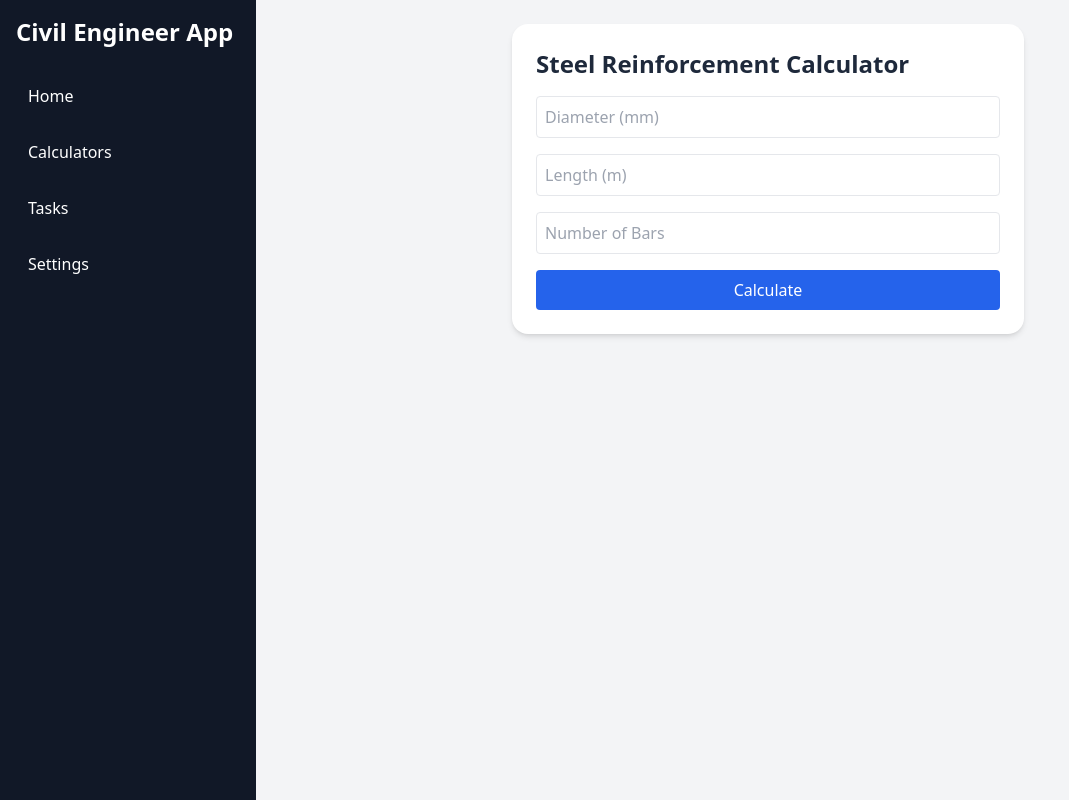
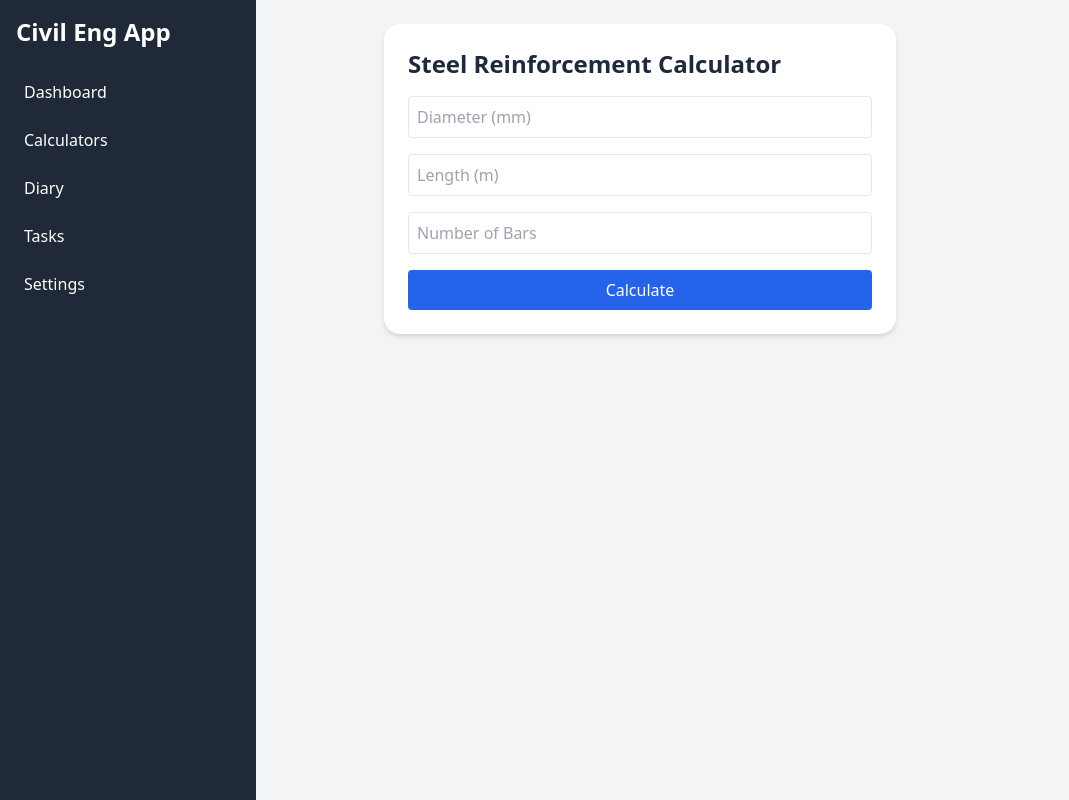
Before and after one commit to shadabalam117/CiviPilot, a Next.js app: page /calculators/steel in a window 1280 px wide. Shown: the whole page, without its empty margins (0-1069 px from the left). Built offline with nearby package versions, Linux system fonts and the light colour scheme.

Commit message:
Update Sidebar.tsx

```diff
--- a/components/Sidebar.tsx
+++ b/components/Sidebar.tsx
@@ -1,34 +1,31 @@
 "use client";
 
 import Link from "next/link";
-import { usePathname } from "next/navigation";
 
-const navItems = [
-  { name: "Home", path: "/" },
+export default function Sidebar() {
+  const mainMenu = [
+    { name: "Dashboard", path: "/" },
     { name: "Calculators", path: "/calculators" },
+    { name: "Diary", path: "/diary" },
     { name: "Tasks", path: "/tasks" },
     { name: "Settings", path: "/settings" },
   ];
 
-export default function Sidebar() {
-  const pathname = usePathname();
-
   return (
-    <div className="h-screen w-64 bg-gray-900 text-white flex flex-col p-4">
-      <h1 className="text-2xl font-bold mb-6">Civil Engineer App</h1>
-      <nav className="flex flex-col space-y-2">
-        {navItems.map((item) => (
+    <div className="w-64 h-screen bg-gray-800 text-white p-4 fixed">
+      <h2 className="text-2xl font-bold mb-6">Civil Eng App</h2>
+      <ul className="space-y-2">
+        {mainMenu.map((item) => (
+          <li key={item.name}>
             <Link
-            key={item.path}
               href={item.path}
-            className={`p-3 rounded-lg hover:bg-gray-700 ${
-              pathname === item.path ? "bg-gray-700 font-semibold" : ""
-            }`}
+              className="block p-2 rounded hover:bg-gray-700 transition-colors"
             >
               {item.name}
             </Link>
+          </li>
         ))}
-      </nav>
+      </ul>
     </div>
   );
 }
```
Lines whose indentation alone changed are shown as unchanged.
